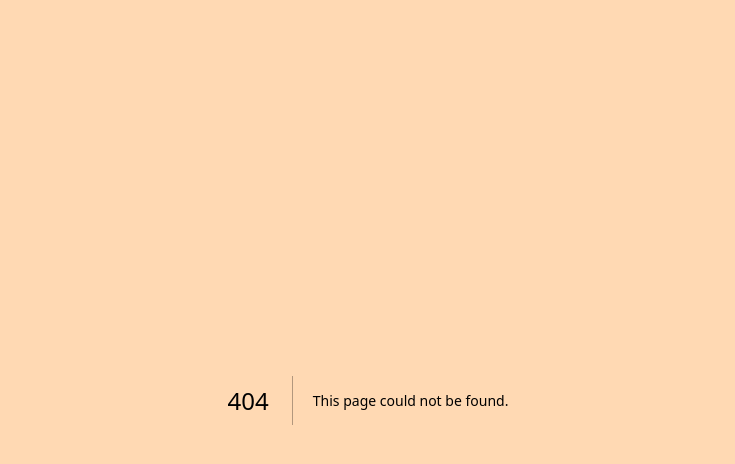
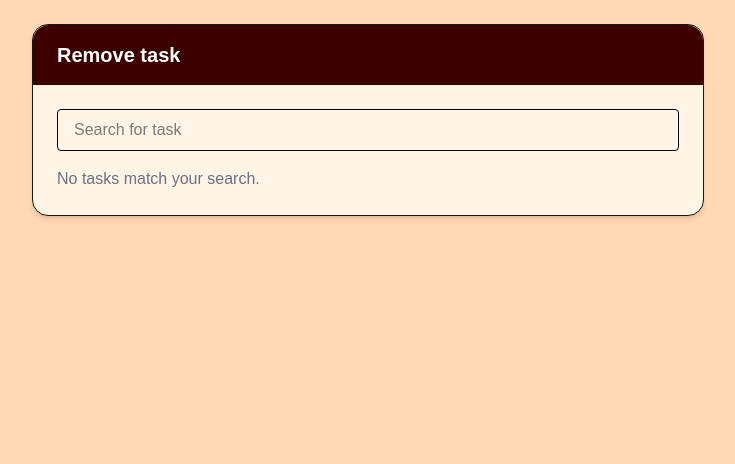
Before and after one commit to 404-Project-Not-Found/Scheduling-of-Care, a Next.js app: page /dashboard/remove-task in a window 1280 px wide. Before the commit this address had no page. Shown: the top 464 px of the page, without its empty margins (272-1007 px from the left). Built offline with nearby package versions, Linux system fonts and the light colour scheme.

Commit message:
added remove task functionality

```diff
--- /dev/null
+++ b/src/app/dashboard/remove-task/[id]/page.tsx
@@ -0,0 +1,110 @@
+"use client";
+
+import { useEffect, useState } from "react";
+import { useParams, useRouter } from "next/navigation";
+import { format } from "date-fns";
+
+type Unit = "day" | "week" | "month" | "year";
+
+type CareItem = {
+  id: string;
+  name: string;
+  frequencyValue?: number;
+  frequencyUnit?: Unit;
+  startDate: string;
+  category?: string;
+  repeatYearly?: boolean;
+};
+
+export default function RemoveTaskDetailPage() {
+  const { id } = useParams<{ id: string }>();
+  const router = useRouter();
+  const [item, setItem] = useState<CareItem | null>(null);
+
+  // Load selected item
+  useEffect(() => {
+    const stored: CareItem[] = JSON.parse(
+      localStorage.getItem("careItems") || "[]"
+    );
+    setItem(stored.find((x) => x.id === id) || null);
+  }, [id]);
+
+  if (!item) {
+    return (
+      <main className="min-h-screen flex items-center justify-center bg-[#f7ecd9] p-6">
+        <div className="text-gray-600">Loading</div>
+      </main>
+    );
+  }
+
+  const onRemove = () => {
+    const list: CareItem[] = JSON.parse(
+      localStorage.getItem("careItems") || "[]"
+    );
+    const next = list.filter((x) => x.id !== item.id);
+    localStorage.setItem("careItems", JSON.stringify(next));
+    router.push("/dashboard");
+  };
+
+  const freq =
+    item.frequencyValue && item.frequencyUnit
+      ? `every ${item.frequencyValue} ${item.frequencyUnit}${
+          item.frequencyValue === 1 ? "" : "s"
+        }`
+      : "—";
+
+  return (
+    <main className="min-h-screen flex items-center justify-center p-6">
+      <div className="bg-[#fff4e6] rounded-2xl shadow-md w-full max-w-xl border">
+        {/* Maroon header */}
+        <h1 className="text-xl font-semibold px-6 py-4 bg-[#3d0000] text-white rounded-t-2xl">
+          Remove task
+        </h1>
+
+        {/* Title */}
+        <div className="px-6 py-3">
+          <p className="font-bold text-black text-center">{item.name}</p>
+        </div>
+
+        <div className="p-6 space-y-5 text-black">
+          <div className="px-0 py-0 space-y-3 text-sm">
+            <p>
+              <span className="font-medium">Frequency:</span> {freq}
+            </p>
+            <p>
+              <span className="font-medium">Last done:</span>{" "}
+              {item.startDate
+                ? format(new Date(item.startDate), "do MMMM yyyy")
+                : "—"}
+            </p>
+            <p>
+              <span className="font-medium">Category:</span>{" "}
+              {item.category || "—"}
+            </p>
+          </div>
+
+          <div className="rounded-md border p-3 text-sm text-gray-700 bg-gray-50">
+            Removing this care item will change the schedule of this care item
+            for the rest of the year. Be aware of any budget implications caused
+            by this change. Proceed?
+          </div>
+
+          <div className="flex justify-end gap-3 pt-2">
+            <button
+              className="px-4 py-2 rounded-md border hover:bg-gray-100"
+              onClick={() => router.push("/dashboard/remove-task")}
+            >
+              Cancel
+            </button>
+            <button
+              className="px-4 py-2 rounded-md bg-[#e07a5f] text-white font-semibold hover:bg-[#d06950]"
+              onClick={onRemove}
+            >
+              Remove
+            </button>
+          </div>
+        </div>
+      </div>
+    </main>
+  );
+}
--- /dev/null
+++ b/src/app/dashboard/remove-task/page.tsx
@@ -0,0 +1,74 @@
+"use client";
+
+import { useEffect, useMemo, useState } from "react";
+import Link from "next/link";
+
+type CareItem = {
+  id: string;
+  name: string;
+  startDate: string;
+  category?: string;
+  frequencyValue?: number;
+  frequencyUnit?: "day" | "week" | "month" | "year";
+};
+
+export default function RemoveTaskSearchPage() {
+  const [query, setQuery] = useState("");
+  const [careItems, setCareItems] = useState<CareItem[]>([]);
+
+  useEffect(() => {
+    const stored: CareItem[] = JSON.parse(
+      localStorage.getItem("careItems") || "[]"
+    );
+    setCareItems(stored);
+  }, []);
+
+  const all = useMemo(
+    () => careItems.map((c) => ({ id: c.id, label: c.name })),
+    [careItems]
+  );
+
+  const filtered = all.filter((t) =>
+    t.label.toLowerCase().includes(query.toLowerCase().trim())
+  );
+
+  return (
+    <main className="min-h-screen flex items-start justify-center p-6">
+      <div className="bg-[#fff4e6] rounded-2xl shadow-md w-full max-w-2xl border">
+        {/* Maroon header */}
+        <h1 className="text-xl font-semibold px-6 py-4 bg-[#3d0000] text-white rounded-t-2xl">
+          Remove task
+        </h1>
+
+        <div className="p-6">
+          {/* Search */}
+          <div className="flex gap-3">
+            <input
+              placeholder="Search for task"
+              value={query}
+              onChange={(e) => setQuery(e.target.value)}
+              className="flex-1 px-4 py-2 border rounded text-black"
+            />
+          </div>
+
+          {/* Results */}
+          <div className="mt-4 space-y-2 text-black">
+            {filtered.map((t) => (
+              <Link
+                key={t.id}
+                href={`/dashboard/remove-task/${t.id}`}
+                className="block px-4 py-3 rounded-md border bg-gray-100 hover:bg-gray-200"
+              >
+                {t.label}
+              </Link>
+            ))}
+
+            {filtered.length === 0 && (
+              <p className="text-gray-500">No tasks match your search.</p>
+            )}
+          </div>
+        </div>
+      </div>
+    </main>
+  );
+}
```
